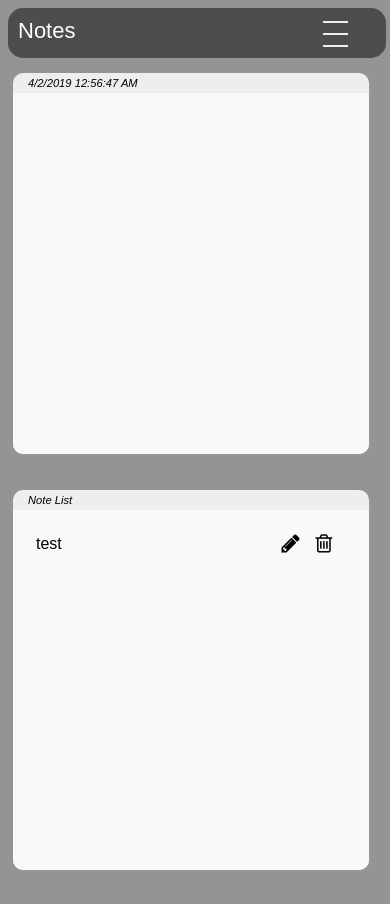
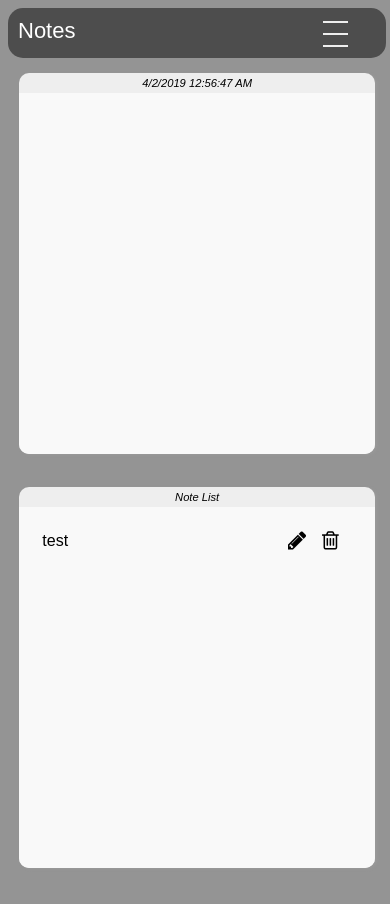
Before and after one commit to BertNik/docs, a PHP site: page / in a window 390 px wide. Run offline with PHP 8.4, Linux system fonts and the light colour scheme; data that the repository does not hold is empty; some libraries are stand-ins or nearby versions.

Commit message:
centering

```diff
--- a/static/css/custom.css
+++ b/static/css/custom.css
@@ -54,6 +54,7 @@ a .container {
     background: #eee;
     box-shadow: #999 2px 1px 3px;
     margin-right: 21px;
+    margin-left: auto;
     height: 53%;
     position: relative;
     width: 62%;
@@ -197,6 +198,7 @@ div[contenteditable] {
     flex-wrap: wrap;
     flex-direction: row;
     overflow: hidden;
+    text-align: center;
 }
 
 .date {
@@ -246,8 +248,9 @@ div[contenteditable] {
 
 @media screen and (max-width: 915px) {
     .note, .note_list {
-        margin-right: 21px;
+        margin-right: auto;
         height: 53%;
+        margin-left: auto;
         position: relative;
         width: 55%;
         overflow: hidden;
@@ -255,7 +258,7 @@ div[contenteditable] {
 
     .note_list {
         width: 35%;
-        margin: 0 auto;
+        margin-left: auto;
     }
 
     body {
@@ -265,7 +268,7 @@ div[contenteditable] {
 
 @media screen and (max-width: 748px) {
     .note, .note_list {
-        margin: 5px;
+        margin-left: auto;
         height: 53%;
         position: relative;
         width: 94% !important;
@@ -276,7 +279,7 @@ div[contenteditable] {
 
     .note_list {
         width: 35%;
-        margin: 5px;
+        margin-left: auto;
     }
 
     body {
```
